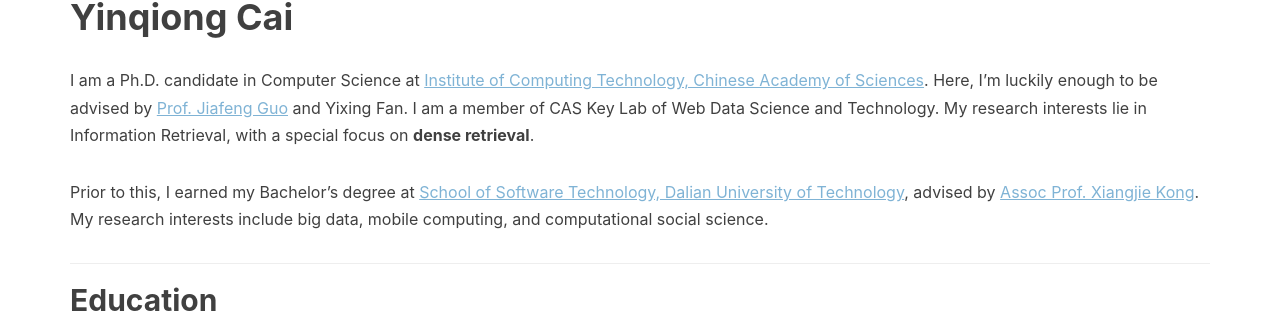
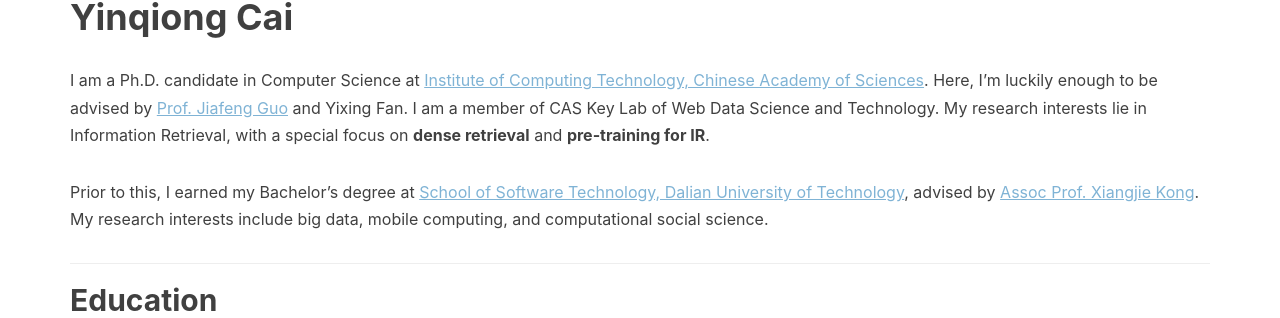
Before and after one commit to caiyinqiong/caiyinqiong.github.io, a Jekyll site: the page built from resume.html, in a window 1280 px wide. Shown: the part 270-588 px from the top of the page. Built offline with Jekyll 4.4.1, drawn with Linux system fonts in a browser that asks for light colours; nearby versions of some CDN libraries; comment, search, counter and statistics services are not loaded.

Commit message:
Update resume.html

```diff
--- a/resume.html
+++ b/resume.html
@@ -25,7 +25,7 @@
 <div class="container">
 
 <h1>Yinqiong Cai</h1>
-<p> I am a Ph.D. candidate in Computer Science at <a href="http://www.ict.ac.cn/" style="color:#7FB3D5;text-decoration:underline">Institute of Computing Technology, Chinese Academy of Sciences</a>. Here, I’m luckily enough to be advised by <a href="http://www.bigdatalab.ac.cn/~gjf/" style="color:#7FB3D5;text-decoration:underline">Prof. Jiafeng Guo</a> and Yixing Fan. I am a member of CAS Key Lab of Web Data Science and Technology. My research interests lie in Information Retrieval, with a special focus on <strong>dense retrieval</strong>.</p>
+<p> I am a Ph.D. candidate in Computer Science at <a href="http://www.ict.ac.cn/" style="color:#7FB3D5;text-decoration:underline">Institute of Computing Technology, Chinese Academy of Sciences</a>. Here, I’m luckily enough to be advised by <a href="http://www.bigdatalab.ac.cn/~gjf/" style="color:#7FB3D5;text-decoration:underline">Prof. Jiafeng Guo</a> and Yixing Fan. I am a member of CAS Key Lab of Web Data Science and Technology. My research interests lie in Information Retrieval, with a special focus on <strong>dense retrieval</strong> and <strong>pre-training for IR</strong>.</p>
 <p> Prior to this, I earned my Bachelor’s degree at <a href="https://ssdut.dlut.edu.cn/" style="color:#7FB3D5;text-decoration:underline">School of Software Technology, Dalian University of Technology</a>, advised by <a href="http://thealphalab.org/xjkong/" style="color:#7FB3D5;text-decoration:underline">Assoc Prof. Xiangjie Kong</a>. My research interests include big data, mobile computing, and computational social science.
 
 <section>
```
